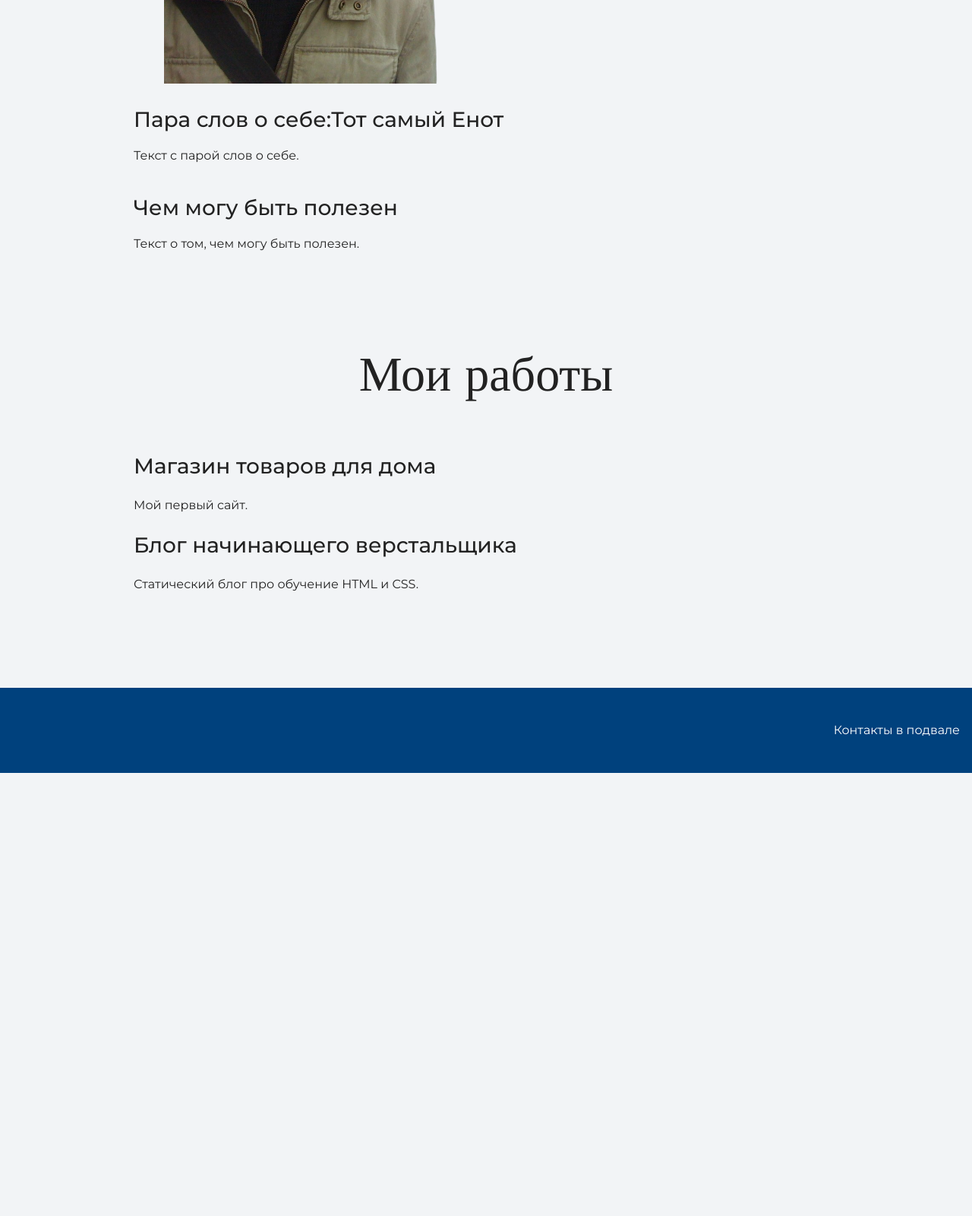
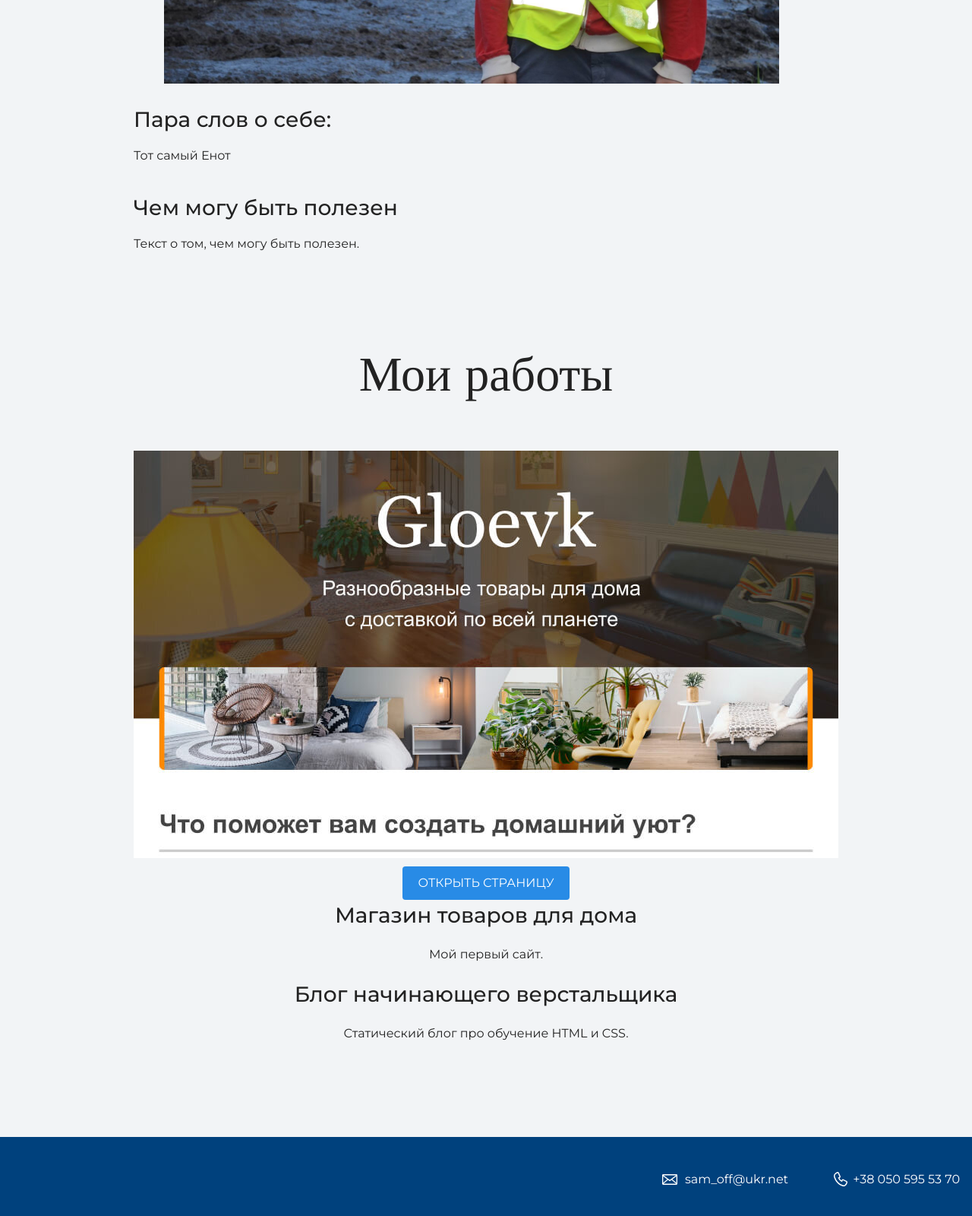
Before and after one commit to FrolovSvyt/prodjekt, a plain HTML site: page index.html in a window 1280 px wide. Shown: the part 1598-3198 px from the top of the page at 76% size. Before the commit the page ends 2615 px from the top, so only its background shows below. Drawn offline with nearby package versions, Linux system fonts and the light colour scheme.

Commit message:
Update index.html

```diff
--- a/index.html
+++ b/index.html
@@ -25,11 +25,11 @@
     <section class="intro">
       <div class="container">
       <h2 class="subheading">Давайте познакомимся</h2>
-      <figure class=2-image>
-        <img src="files/2.png" widht="928" height="536" alt="фотография того самого енота">
+      <figure class=3-image>
+        <img src="files/3.jpg" widht="928" height="536" alt="фотография того самого енота">
         </figure>
-        <h3>Пара слов о себе:Тот самый Енот</h3>
-      <p>Текст с парой слов о себе.</p>
+        <h3>Пара слов о себе:</h3>
+      <p>Тот самый Енот</p>
       <h3>Чем могу быть полезен</h3>
       <p>Текст о том, чем могу быть полезен.</p>
    </div>
@@ -38,7 +38,9 @@
     <section class="portfolio">
       <div class="container">
       <h2 class="subheading">Мои работы</h2>
-
+<figure class="project-image">
+  <img src="files/project.jpg" width="928" height="536" alt="Cайт магазина товаров для дома">
+  <a class="button" href="source/project/index.html">Открыть страницу</a>
       <h3>Магазин товаров для дома</h3>
       <p>Мой первый сайт.</p>
 
@@ -49,7 +51,8 @@
 
     <footer class="page-footer">
       <div class="container">
-      Контакты в подвале
+      <a class="footer-email" href="mailto:sam_off@ukr.net">sam_off@ukr.net</a>
+    <a class="footer-phone" href="tel:+380505955370">+38 050 595 53 70</a>
     </div>
     </footer>
   </body>
```
